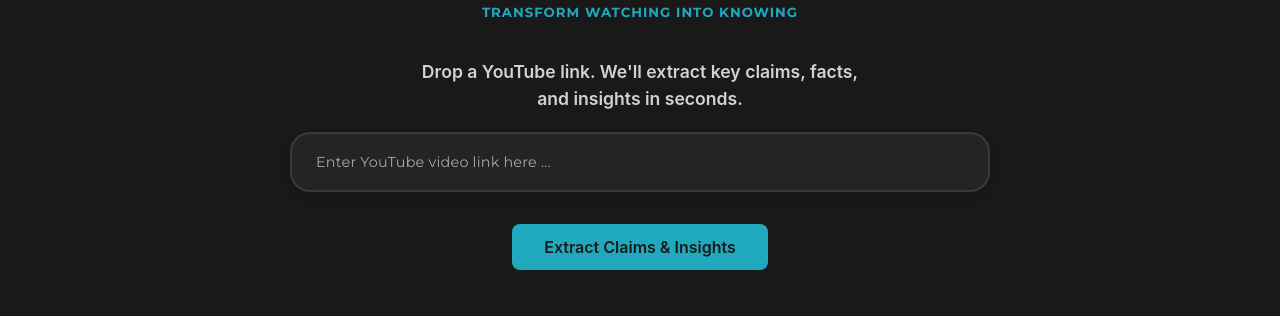
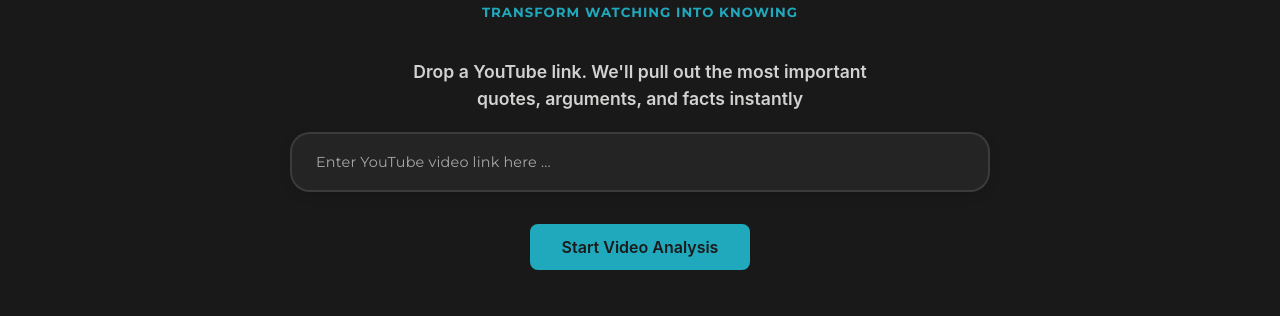
Before and after one commit to Dylanrock333/youtube-fact-checker-ui, a React (Create React App) app: page / in a window 1280 px wide. Shown: the part 201-517 px from the top of the page. Built offline with nearby package versions, Linux system fonts and the light colour scheme; no server answers.

Commit message:
chages some of the messaging in the home page

```diff
--- a/src/components/items/slideshow.js
+++ b/src/components/items/slideshow.js
@@ -107,7 +107,7 @@ const SlideshowItemComponent = ({ item }) => {
                         </div>
                     </div>
                 </div>
-                <button className="slideshow-item-claim__button" onClick={() => handleAnalysisClick(item.videoUrl)}>Analyze Video</button>
+                <button className="slideshow-item-claim__button" onClick={() => handleAnalysisClick(item.videoUrl)}>Start Video Analysis</button>
             </div>
             <div className="slideshow-item-claims-container">
                 {item.claims.length > 3 ? (
--- a/src/pages/Home.js
+++ b/src/pages/Home.js
@@ -118,7 +118,7 @@ function Home() {
 
       <div className="input-container">
         <div className="input-container-text">
-          Drop a YouTube link. We'll extract key claims, facts, and insights in seconds.
+          Drop a YouTube link. We'll pull out the most important quotes, arguments, and facts instantly
         </div>
         <input
           type="text"
--- a/src/translation/language.js
+++ b/src/translation/language.js
@@ -5,7 +5,7 @@ export const en = {
       title2: "Catcher",
       subtitle: "Transform Watching into Knowing",
       inputPlaceholder: "Enter YouTube video link here ...",
-      analyzeButton: "Extract Claims & Insights",
+      analyzeButton: "Start Video Analysis",
       analyzingButton: "Analyzing...",
       invalidUrl: "Invalid URL format.",
       rateLimitMessage: "Rate limit reached. Please try again after {time}.",
```
